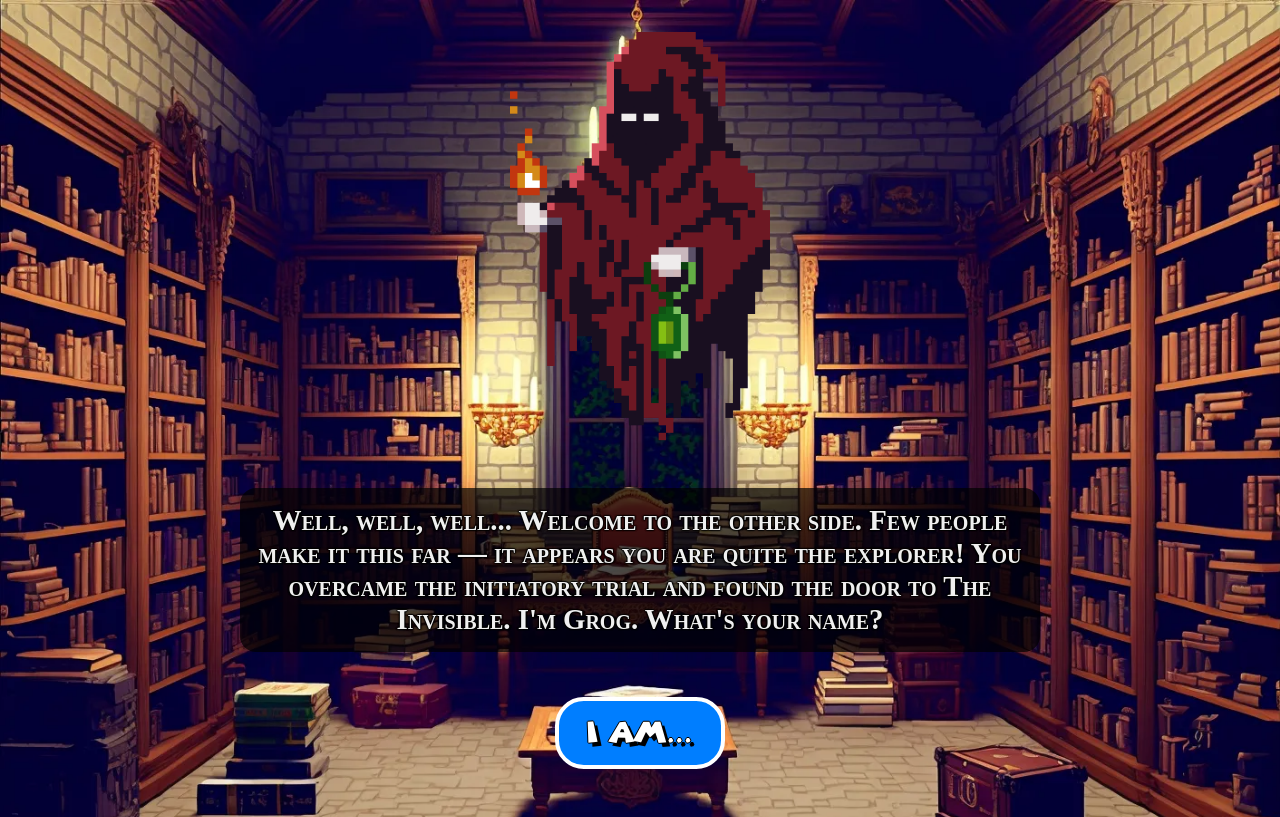
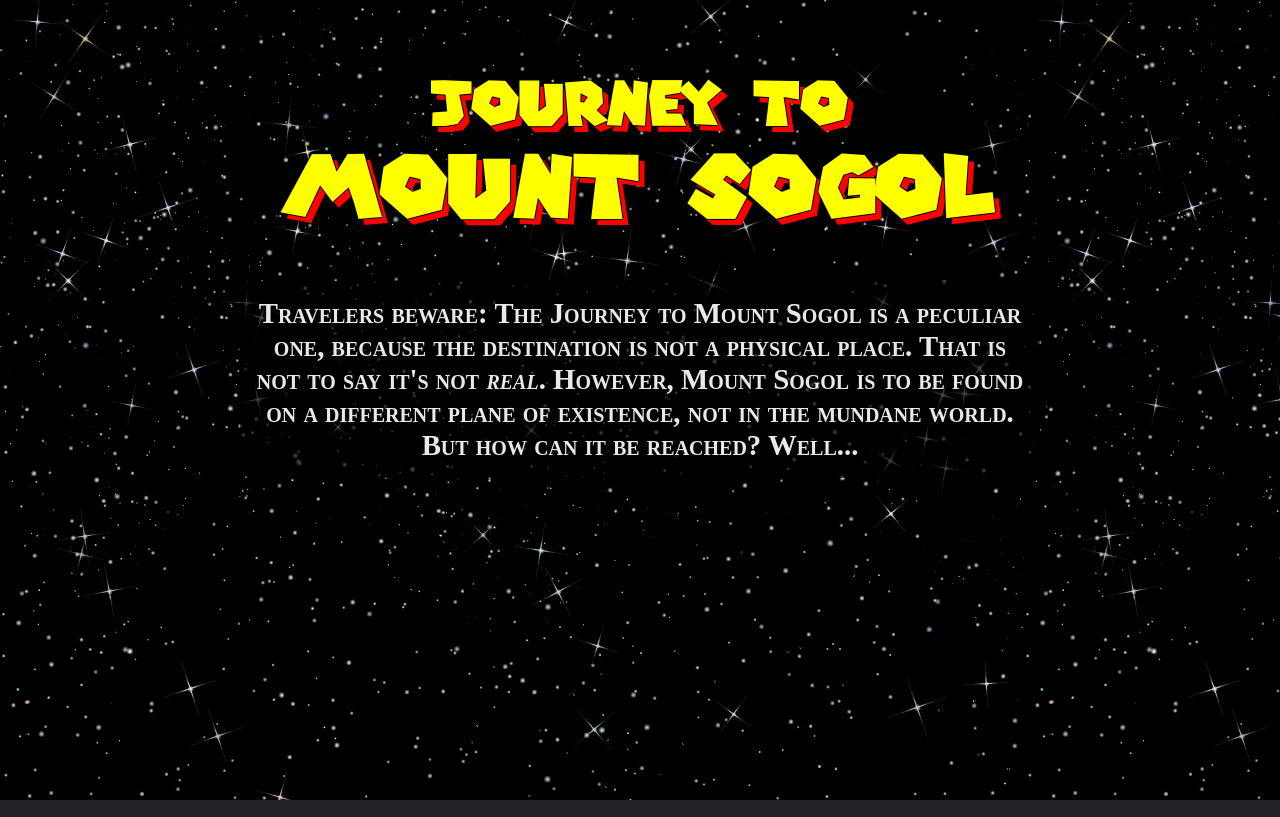
Before and after one commit to juzybits/polymedia-journey, a React (Vite) app in the folder web/: page / in a window 1280 px wide. Built offline with nearby package versions, Linux system fonts and the light colour scheme; what ethos-connect would draw is missing.

Commit message:
[web] separate 0_Home.tsx into stars and castle acts

```diff
--- a/web/src/app/0_Home.less
+++ b/web/src/app/0_Home.less
@@ -4,15 +4,16 @@
     .home-title {
         color: yellow;
         font-size: 5.5rem;
-        margin-top: 5rem;
         .prefix {
             display: block;
             font-size: 0.7em;
             margin-bottom: 0.2em;
         }
-    }
-    .home-description {
-        margin-top: 2.5rem;
-        margin-bottom: 2.5rem;
+        text-shadow:
+            -1px 0px black,
+            0px -1px black,
+            1px 0px black,
+            0px 1px black,
+            6px 6px red;
     }
 }
--- a/web/src/app/0_Home.tsx
+++ b/web/src/app/0_Home.tsx
@@ -1,23 +1,66 @@
-import { useEffect } from 'react';
+import { useEffect, useState } from 'react';
 
 import './0_Home.less';
 
 export function Home(props: any) {
 
+    const [act, setAct] = useState('0_stars');
+
     useEffect(() => {
-        document.body.className = 'bg-castle-sunset';
+        document.body.className = 'bg-stars';
     }, []);
 
-    return <div id='page' className='home'>
+    useEffect(() => {
+        if (act == '1_castle') {
+            document.body.className = 'bg-castle-sunset';
+        }
+    }, [act]);
+
+    const Stars = () => {
+        return <div className='act-stars'>
             <h1 className='mario home-title title fade-in-1'><span className='prefix'>Journey to</span>Mount Sogol</h1>
             <p className='home-description paragraph fade-in-2'>
-            Travelers beware: The Journey to Mount Sogol is a peculiar one, because the destination is not a physical place. That is not to say it is not <i>real</i>. However, Mount Sogol is to be found on a different plane of existence, not in the mundane world. But how can it be reached? Well...
+                Travelers beware: The Journey to Mount Sogol is a peculiar one, because the destination is not a physical place. That is not to say it's not <i>real</i>. However, Mount Sogol is to be found on a different plane of existence, not in the mundane world. But how can it be reached? Well...
             </p>
             <p className='home-description paragraph fade-in-3'>
-            <i>the door to the invisible must be visible</i>.
+                <i>"The door to The Invisible must be visible."</i>
             </p>
-        <button className='btn fade-in-4' onClick={props.nextStage}>
+            <button className='btn fade-in-4' onClick={() => setAct('1_castle')}>
                 BEGIN
             </button>
         </div>;
+    };
+
+    const Castle = () => {
+        return <div className='act-castle'>
+            <h1 className='mario title fade-in-1'>THE CASTLE</h1>
+            <p className='home-description paragraph fade-in-2'>
+                <i>"The door to The Invisible must be visible"</i>, that's what the professor used to say. For a long time i wondered what he meant. He always liked to speak in riddles...
+            </p>
+            <p className='home-description paragraph fade-in-3'>
+                 Eventually, i learned about "Le Château Invisible," a medieval castle in the Alps that the locals had nicknamed "The Invisible Castle", due to its mysterious origins.
+            </p>
+            <p className='home-description paragraph fade-in-4'>
+                The castle's remote location makes it only accessible by foot. It wasn't easy, but i found it, i finally found it! Now i just need to find a way to get up there.
+            </p>
+            <button className='btn fade-in-5' onClick={props.nextStage}>
+                I'M READY 💪
+            </button>
+            <button className='btn fade-in-5' onClick={() => window.open('https://jobs.mchire.com', '_self')}>
+                I'M SCARED 😭
+            </button>
+        </div>;
+    };
+
+
+    let contents = <></>;
+    if (act=='0_stars') {
+        contents = <Stars />;
+    } else {
+        contents = <Castle />
     }
+
+    return <div id='page' className='home'>
+        {contents}
+    </div>;
+}
--- a/web/src/app/1_FindDoor.tsx
+++ b/web/src/app/1_FindDoor.tsx
@@ -69,7 +69,7 @@
     const Intro = () => {
         return <div className='intro'>
             <h1 className='mario title fade-in-1'>ONE</h1>
-            <p className='paragraph fade-in-2'>The door to the invisible may be visible... but it's not easy to find.<br/>That's because the door is hidden in plain sight.</p>
+            <p className='paragraph fade-in-2'>The door to the invisible may be visible... but it's not easy to find. That's because the door is hidden in plain sight.</p>
             <p className='paragraph fade-in-3'>Your first challenge will be to prove your perspicacity by finding the door that is different from all the others.</p>
             <button className='btn fade-in-4' onClick={() => setAct('1_game')}>I'm ready</button>
         </div>;
--- a/web/src/app/App.less
+++ b/web/src/app/App.less
@@ -95,7 +95,7 @@
     text-align: center;
 }
 .title {
-    margin-top: 8rem;
+    margin-top: 5rem;
     margin-bottom: 2.5rem;
     font-size: 5rem;
     text-shadow:
@@ -112,7 +112,7 @@
     font-weight: bold;
     max-width: 800px;
     display: block;
-    margin: 1em auto;
+    margin: 1rem auto;
     border-radius: 1rem;
     padding: 1rem;
     text-shadow:
@@ -133,7 +133,7 @@
     font-family: 'SuperMario256', Helvetica, Arial, sans-serif;
     letter-spacing: 1;
     font-weight: bold;
-    margin: 1rem auto 3rem;
+    margin: 1rem;
     padding: 0.7em 1em 0.5em;
     text-shadow:
         -1px 0px black,
@@ -240,7 +240,8 @@
 .fade-in-1,
 .fade-in-2,
 .fade-in-3,
-.fade-in-4 {
+.fade-in-4,
+.fade-in-5 {
   animation-name: fadeIn;
   animation-fill-mode: backwards;
   animation-duration: @animation-duration;
@@ -257,6 +258,9 @@
 .fade-in-4 {
   animation-delay: @first-animation-delay + 3*@animation-duration;
 }
+.fade-in-5 {
+  animation-delay: @first-animation-delay + 4*@animation-duration;
+}
 
 @keyframes fadeIn {
   from {
--- a/web/src/app/App.tsx
+++ b/web/src/app/App.tsx
@@ -14,7 +14,7 @@
 
 export function App()
 {
-    const [stage, setStage] = useState(3);
+    const [stage, setStage] = useState(0);
     const [profileAddress, setProfileAddress] = useState('unknown');
     const [suiError, setSuiError] = useState('');
 
```
Lines whose indentation alone changed are shown as unchanged.
